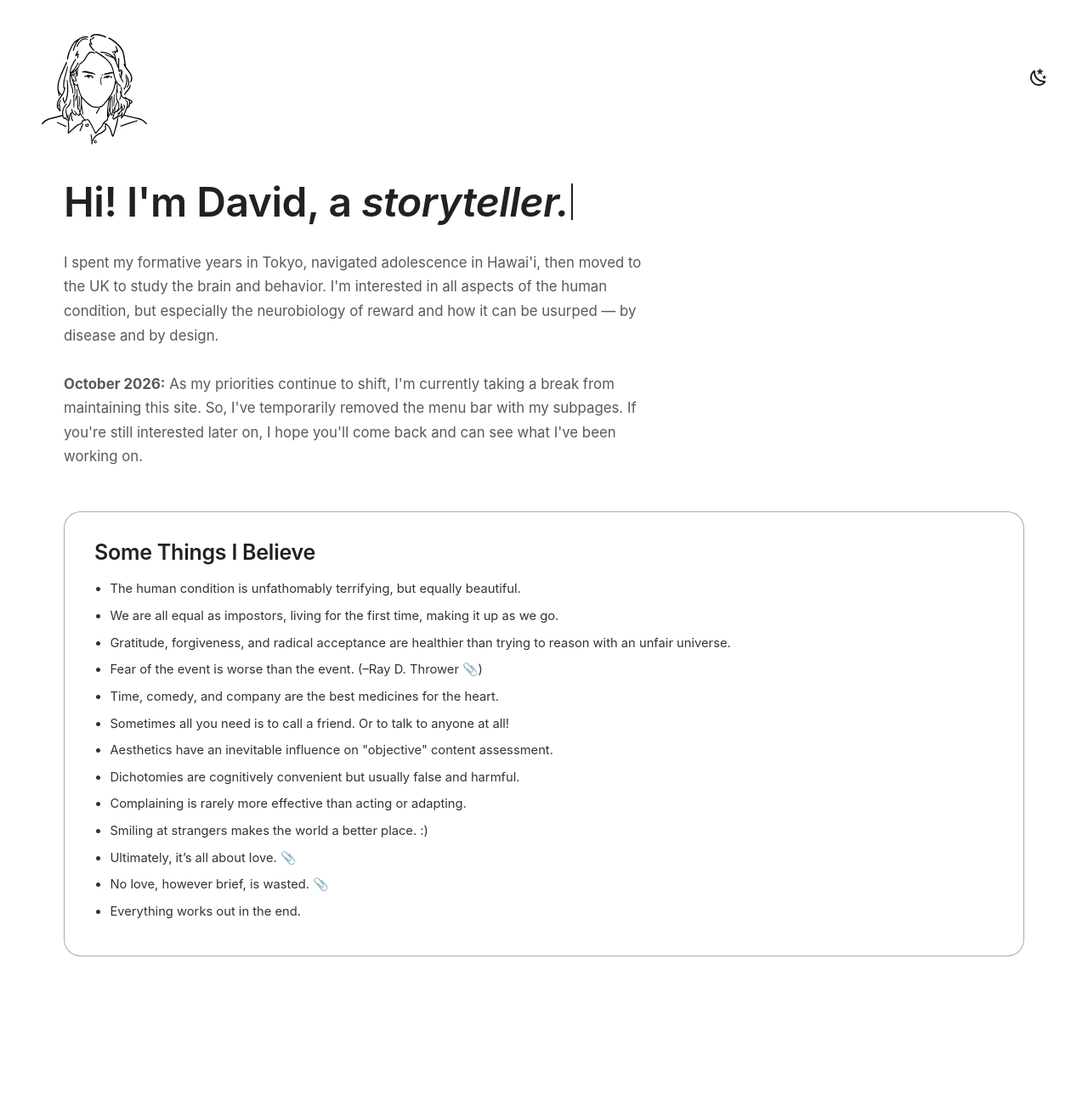
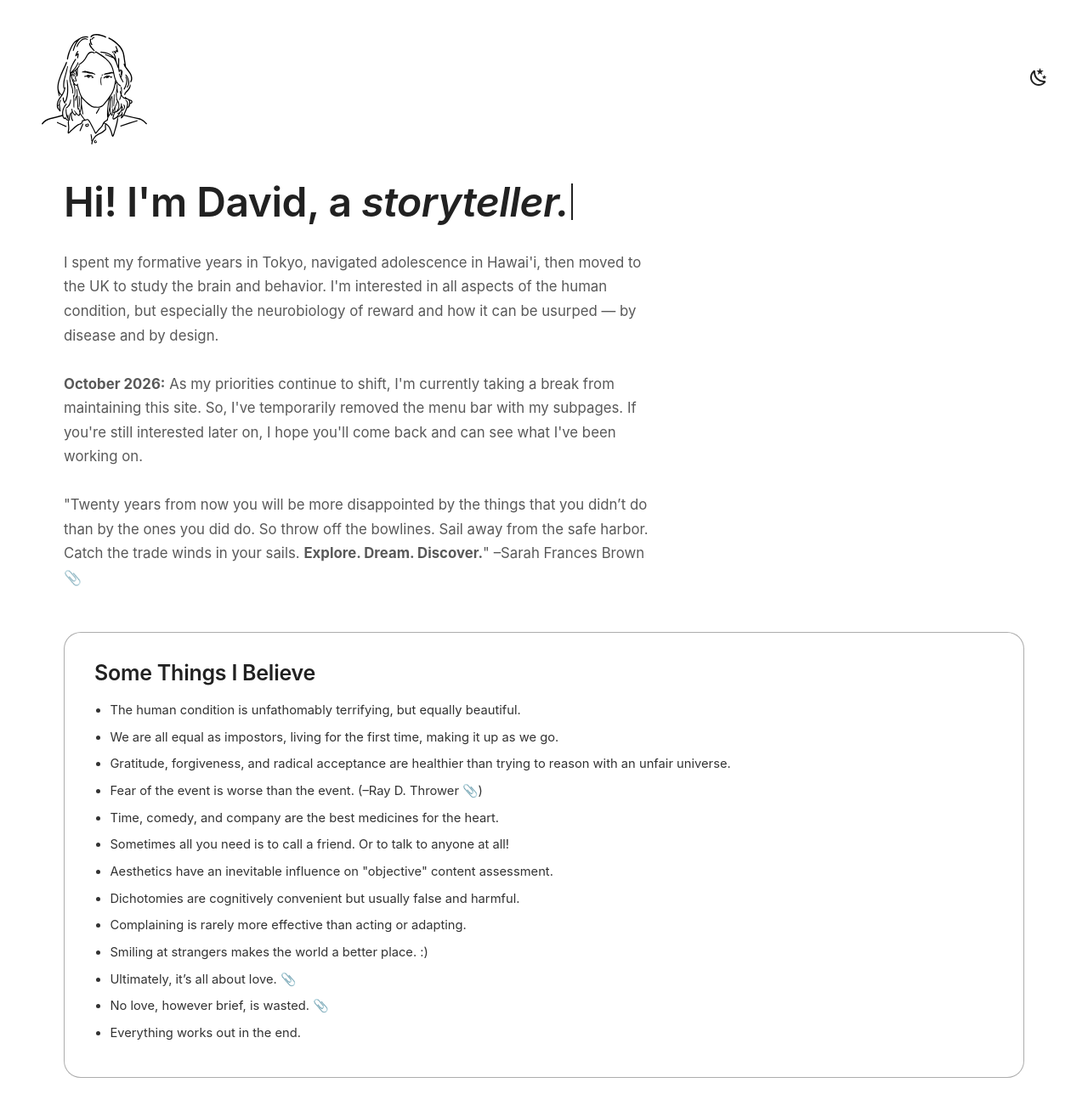
Before and after one commit to davidkhays/davidkhays.github.io, an MkDocs documentation site: the page built from docs/index.md, in a window 1280 px wide and 1329 px high. Shown: the top 1308 px of the window at 85% size. Built offline with MkDocs 1.6.1 and Material for MkDocs 9.7.7, drawn with Linux system fonts in a browser that asks for light colours.

Commit message:
more updates to the hiatus page

```diff
--- a/docs/assets/stylesheets/extra.css
+++ b/docs/assets/stylesheets/extra.css
@@ -875,7 +875,8 @@ body[data-md-color-scheme="slate"] .dkh-hero__sub {
 /* The paperclip-emoji "source" links in "Some Things I Believe" aren't text, so underlining them
    like the other .dkh-box__list links doesn't read the same way — no underline for these. */
 .dkh-box__list a.dkh-box__list-icon-link,
-.dkh-countdown__label a.dkh-box__list-icon-link {
+.dkh-countdown__label a.dkh-box__list-icon-link,
+.dkh-hero__sub a.dkh-box__list-icon-link {
   text-decoration: none;
 }
 
--- a/docs/index.md
+++ b/docs/index.md
@@ -7,7 +7,8 @@ hide_nav: true
   <h1 class="dkh-hero__heading">Hi! I'm David, a <span id="dkh-typed" class="dkh-hero__typed"></span></h1>
   <p class="dkh-hero__sub">
     I spent my formative years in Tokyo, navigated adolescence in Hawai'i, then moved to the UK to study the brain and behavior. I'm interested in all aspects of the human condition, but especially the neurobiology of reward and how it can be usurped — by disease and by design.<br><br>
-    <b>October 2026:</b> As my priorities continue to shift, I'm currently taking a break from maintaining this site. So, I've temporarily removed the menu bar with my subpages. If you're still interested later on, I hope you'll come back and can see what I've been working on.
+    <b>October 2026:</b> As my priorities continue to shift, I'm currently taking a break from maintaining this site. So, I've temporarily removed the menu bar with my subpages. If you're still interested later on, I hope you'll come back and can see what I've been working on.<br><br>
+    "Twenty years from now you will be more disappointed by the things that you didn’t do than by the ones you did do. So throw off the bowlines. Sail away from the safe harbor. Catch the trade winds in your sails. <b>Explore. Dream. Discover.</b>" –Sarah Frances Brown <a href="https://www.amazon.co.uk/P-S-Love-You-Jackson-Brown/dp/1558538429" target="_blank" rel="noopener noreferrer" class="dkh-box__list-icon-link">📎</a>
   </p>
 </section>
 
```
